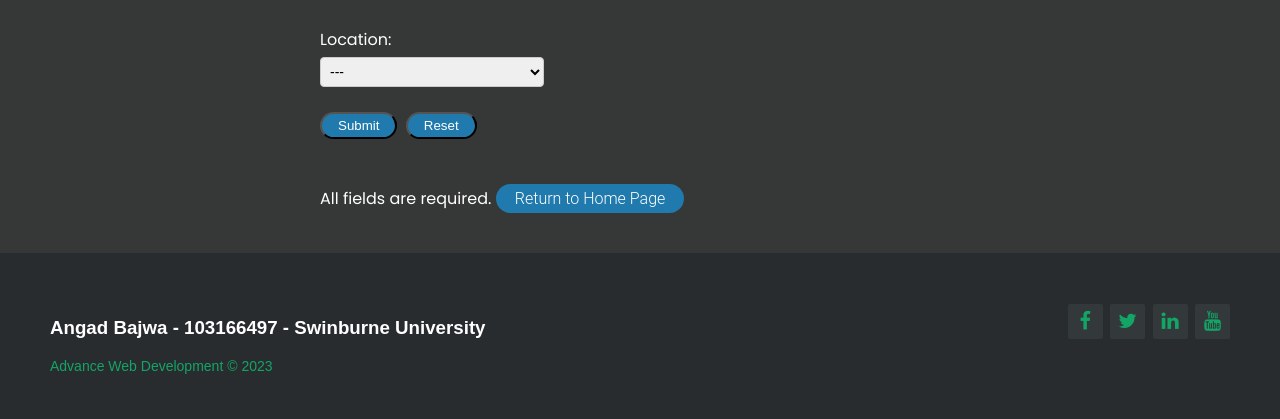
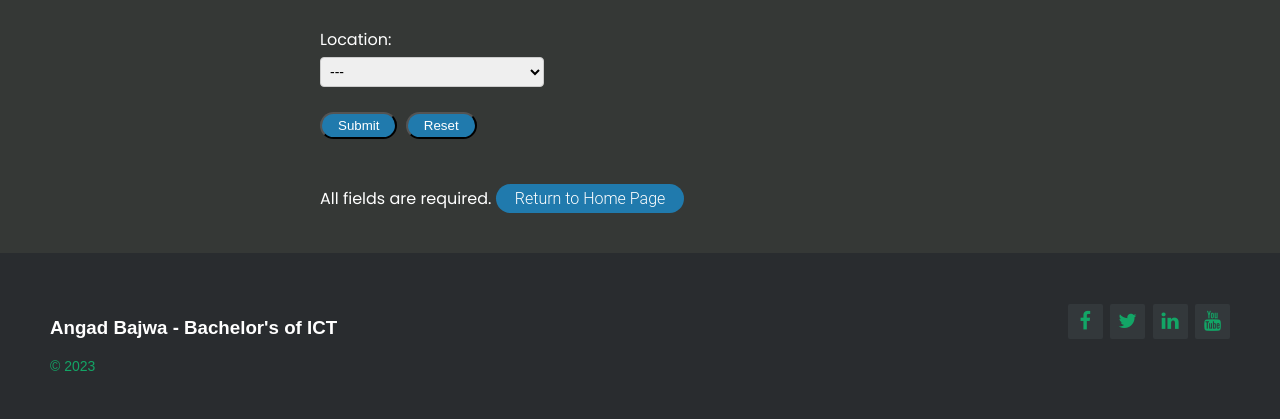
Before and after one commit to AngadB013/Job_Search_Site, a PHP site: page /postjobform.php in a window 1280 px wide. Shown: the part 644-1063 px from the top of the page. Run offline with PHP 8.4, Linux system fonts and the light colour scheme.

Commit message:
postjobform.php

```diff
--- a/postjobform.php
+++ b/postjobform.php
@@ -5,7 +5,7 @@
     <meta name="description" content="Web application development" />
     <meta name="keywords" content="PHP" />
     <meta name="author" content="Angad Singh Bajwa" />
-    <title>Assignment 1</title>
+    <title>Jobsite</title>
     <link rel="stylesheet" href="style.css" />
     <link rel="stylesheet" href="https://cdnjs.cloudflare.com/ajax/libs/font-awesome/4.7.0/css/font-awesome.min.css">
 </head>
@@ -110,8 +110,8 @@
   </div>
 
 	<div class="footer-left">
-    <h3>Angad Bajwa - 103166497 - Swinburne University</h3>
-		<p>Advance Web Development &copy; 2023</p>
+    <h3>Angad Bajwa - Bachelor's of ICT</h3>
+		<p> &copy; 2023</p>
 	</div>
 </footer>
 
```
